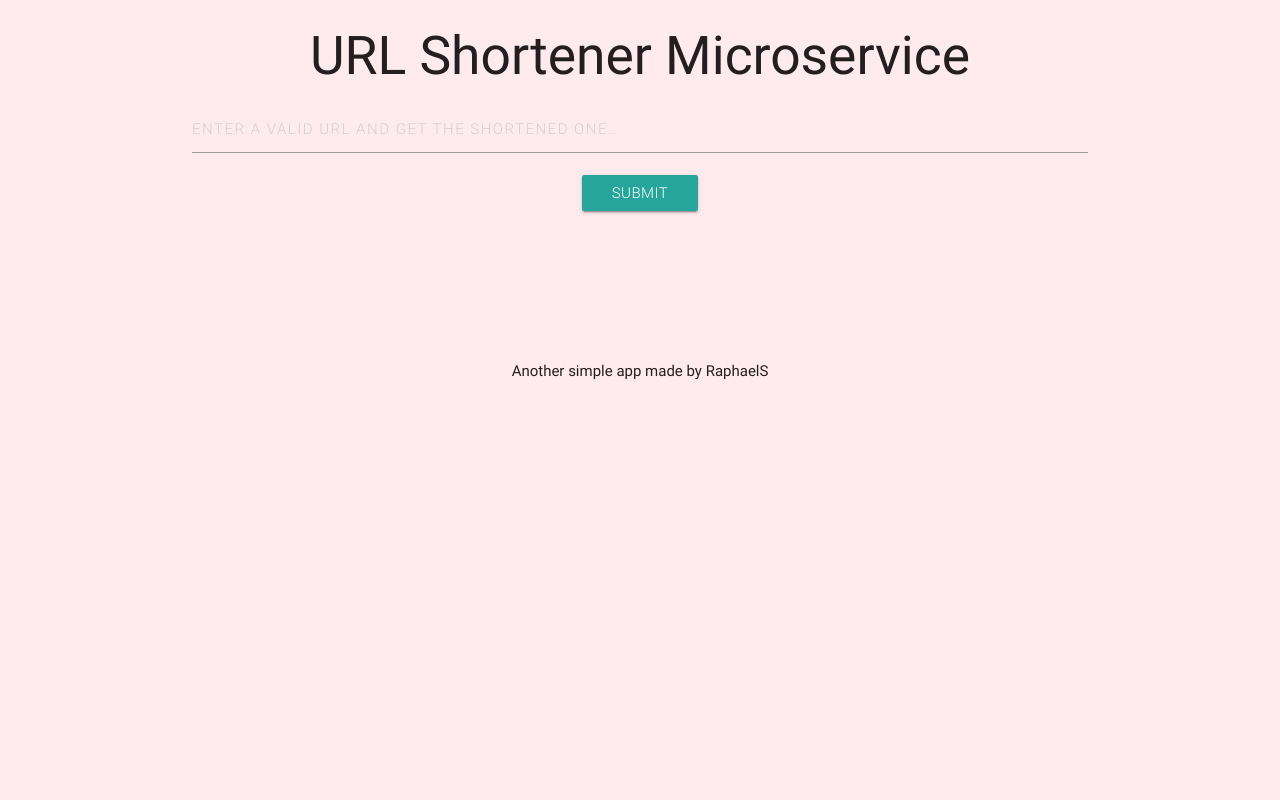
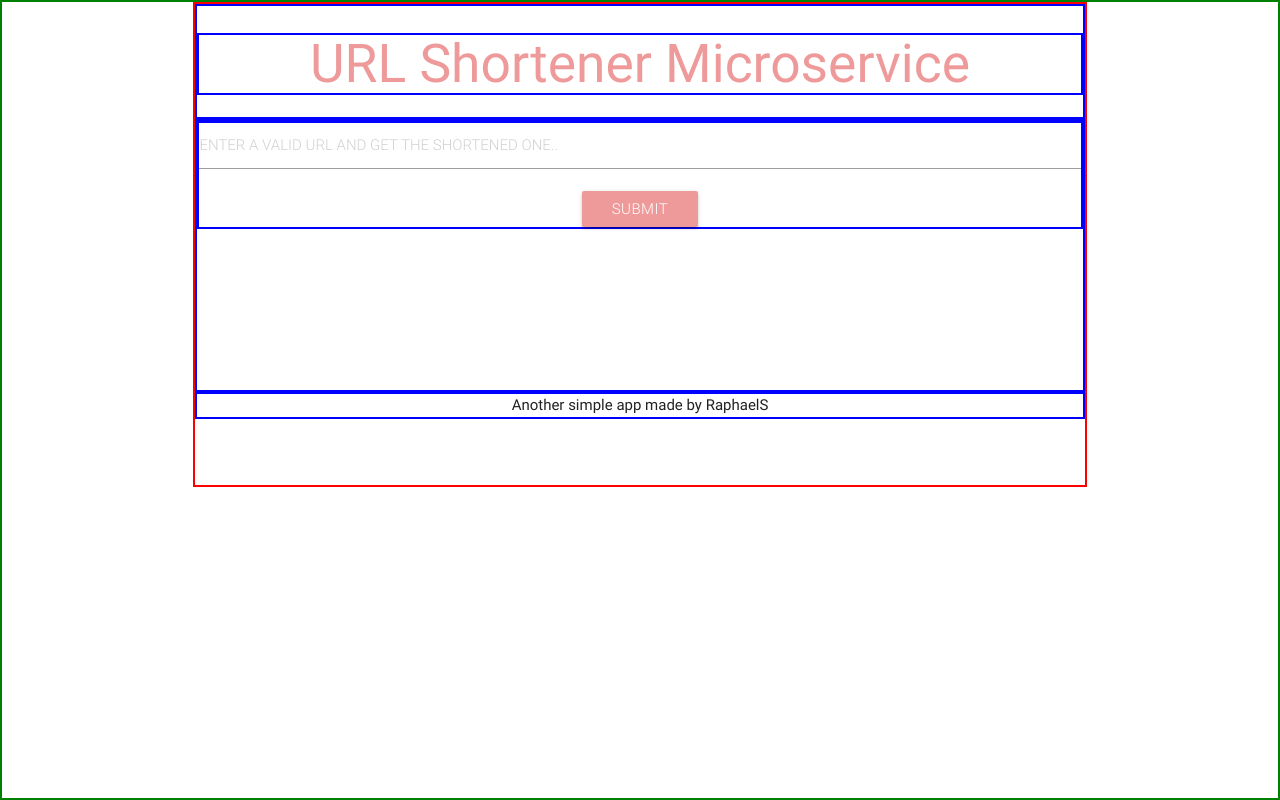
Before and after one commit to GiliKallner/URL-Shortener-Microservice, a website: page views/index.html in a window 1280 px wide. Drawn offline with nearby package versions, Linux system fonts and the light colour scheme; some packages are replaced by stand-ins of ours; a script that the page names is missing.

Commit message:
Checkpoint

```diff
--- a/public/style.css
+++ b/public/style.css
@@ -1,16 +1,25 @@
 
 * {
   box-sizing: border-box;
+  border:2px solid blue;
 }
+.container{
+  border:2px solid red;
+}
+html{
+  width:100vw;
+  height:100vh;
+  overflow:hidden;
+    border:2px solid green;
 
-
+}
 .shortenedUrl{
   visibility:hidden;
 }
-input{
+form>input[type=text]:focus{
   letter-spacing: 0.1em;
-  border-bottom: 1px solid red;
-   box-shadow: 0 1px 0 0 red;
+  border-bottom: 1px solid #ef9a9a !important;
+  box-shadow: 0 1px 0 0 #ef9a9a !important;
 }
 
 input.hidden_text{
--- a/views/index.html
+++ b/views/index.html
@@ -12,10 +12,10 @@
     <link rel="stylesheet" href="/style.css">
 
   </head>
-  <body class="center-align container red lighten-5">
+  <body class="center-align container transparent">
 
     <header>
-      <h2>
+      <h2 class="red-text text-lighten-3">
         URL Shortener Microservice
       </h2>
     </header>
@@ -24,12 +24,12 @@
       <!--<p>Enter a url to get the shortened one:</p>-->
       <form class="flow-text">
         <input type="text" maxlength="100" placeholder="ENTER A VALID URL AND GET THE SHORTENED ONE..">
-        <button class="waves-effect waves btn" type="submit">Submit</button>
+        <button class="waves-effect waves btn red lighten-3" type="submit">Submit</button>
       </form>
       <section class="shortenedUrl">
         <p class="flow-text">The shortend url for the link you added is:</p>
          <pre class="flow-text"></pre>
-        <button class="waves-effect waves-light btn copy">COPY URL</button>
+        <button class="waves-effect waves-light btn copy red lighten-3">COPY URL</button>
       </section>
     </main>
 
```
